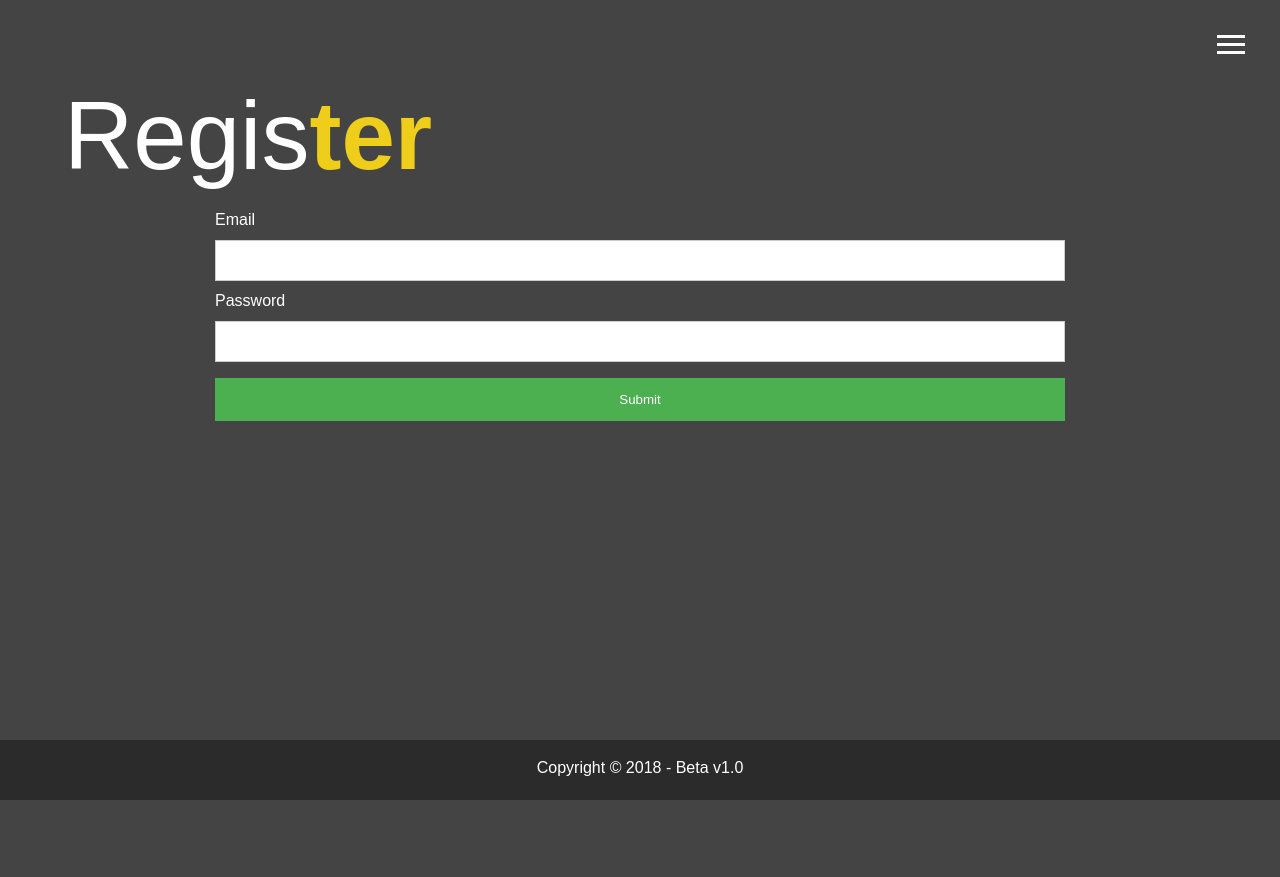
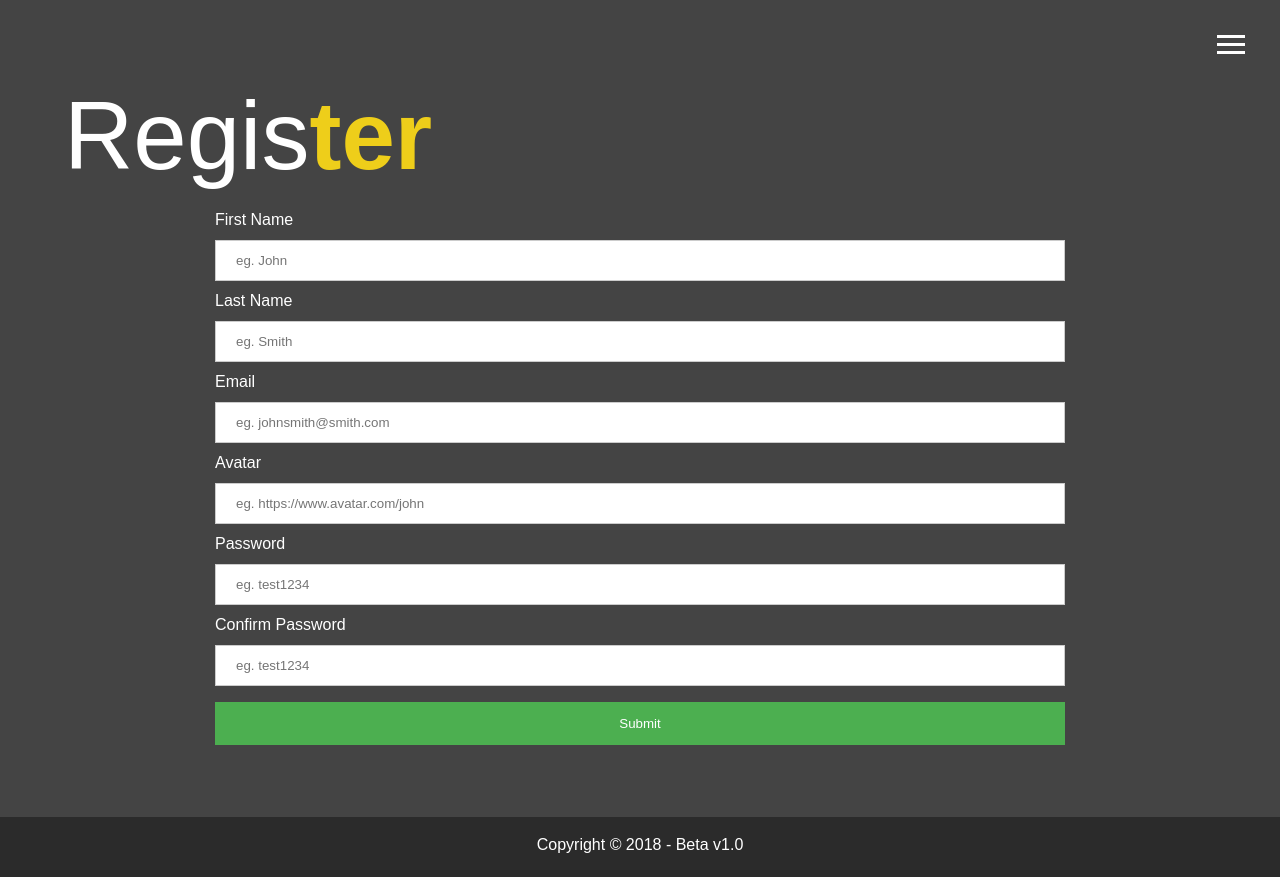
Before and after one commit to Lemonjai/portfolio-mern, a React (Create React App) app in the folder client/: page /admin/register in a window 1280 px wide. Before the commit the page ends 800 px from the top, so only its background shows below. Built offline with nearby package versions, Linux system fonts and the light colour scheme.

Commit message:
need to add name into the input

```diff
--- a/client/src/dashboard/Register.js
+++ b/client/src/dashboard/Register.js
@@ -2,19 +2,84 @@ import React, {Component} from 'react'
 
 class Register extends Component {
 
+    state = {
+        firstName: '',
+        secondName: '',
+        email: '',
+        avatar: '',
+        password: '',
+        password2: '',
+        errors: {}
+    }
+
+    onChange = (e) => {
+        this.setState({
+            [e.target.name]: e.target.value
+        })
+    }
+
     render(){
         return(
-
             <main id="register">
                 <h1 className="lg-heading">
                     Regis<span className="text-secondary"><strong>ter</strong></span>
                 </h1>
 
                 <form className="wrapper">
+                    <label>First Name</label>
+                    <input
+                        type="text"
+                        placeholder="eg. John"
+                        name="firstName"
+                        value={this.state.firstName}
+                        onChange={this.onChange}
+                    />
+
+                    <label>Last Name</label>
+                    <input
+                        type="text"
+                        placeholder="eg. Smith"
+                        name="lastName"
+                        value={this.state.lastName}
+                        onChange={this.onChange}
+                    />
+
                     <label>Email</label>
-                    <input type="email"/>
+                    <input
+                        type="email"
+                        placeholder="eg. johnsmith@smith.com"
+                        name="email"
+                        value={this.state.email}
+                        onChange={this.onChange}
+                    />
+
+                    <label>Avatar</label>
+                    <input
+                        type="text"
+                        placeholder="eg. https://www.avatar.com/john"
+                        name="avatar"
+                        value={this.state.avatar}
+                        onChange={this.onChange}
+                    />
+
                     <label>Password</label>
-                    <input type="password"/>
+                    <input
+                        type="password"
+                        placeholder="eg. test1234"
+                        name="password"
+                        value={this.state.password}
+                        onChange={this.onChange}
+                    />
+
+                    <label>Confirm Password</label>
+                    <input
+                        type="password"
+                        placeholder="eg. test1234"
+                        name="password2"
+                        value={this.state.password2}
+                        onChange={this.onChange}
+                    />
+
                     <button type="submit">Submit</button>
                 </form>
 
```
